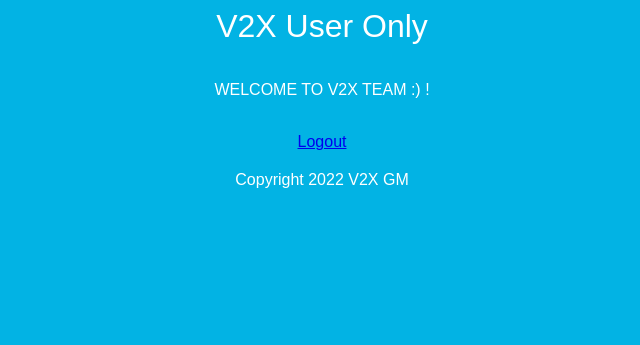
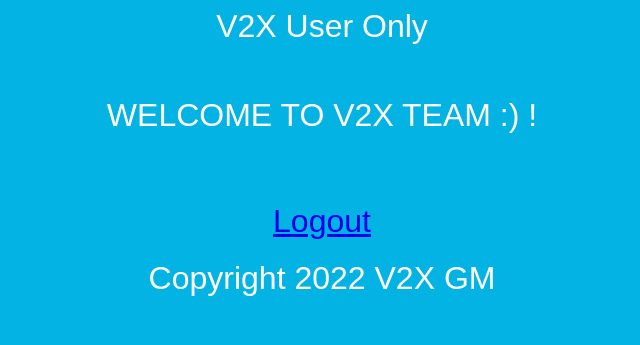
Before and after one commit to tomha85/OAuth2, a Flask app: page / in a window 1280 px wide. Shown: the top 345 px of the page, without its empty margins (318-958 px from the left). Run offline with Flask 2, Linux system fonts and the light colour scheme; a user stored in the database is signed in.

Commit message:
Update main.css

```diff
--- a/FlaskExercise/static/main.css
+++ b/FlaskExercise/static/main.css
@@ -4,6 +4,7 @@ html {
 }
 body {
   background: #02B3E4;
+  font-size: 32px;
 }
 .container {
   display:grid;
```
